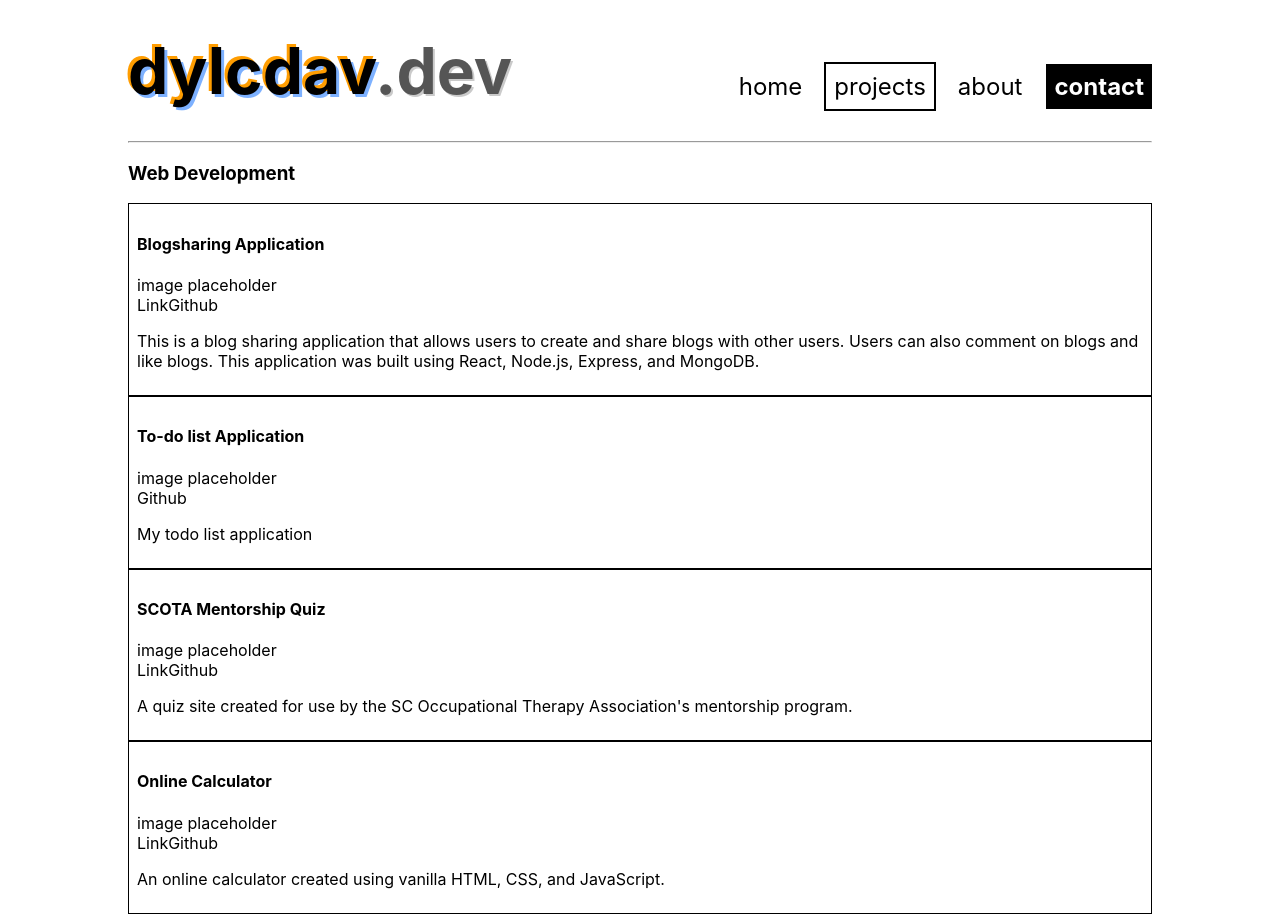
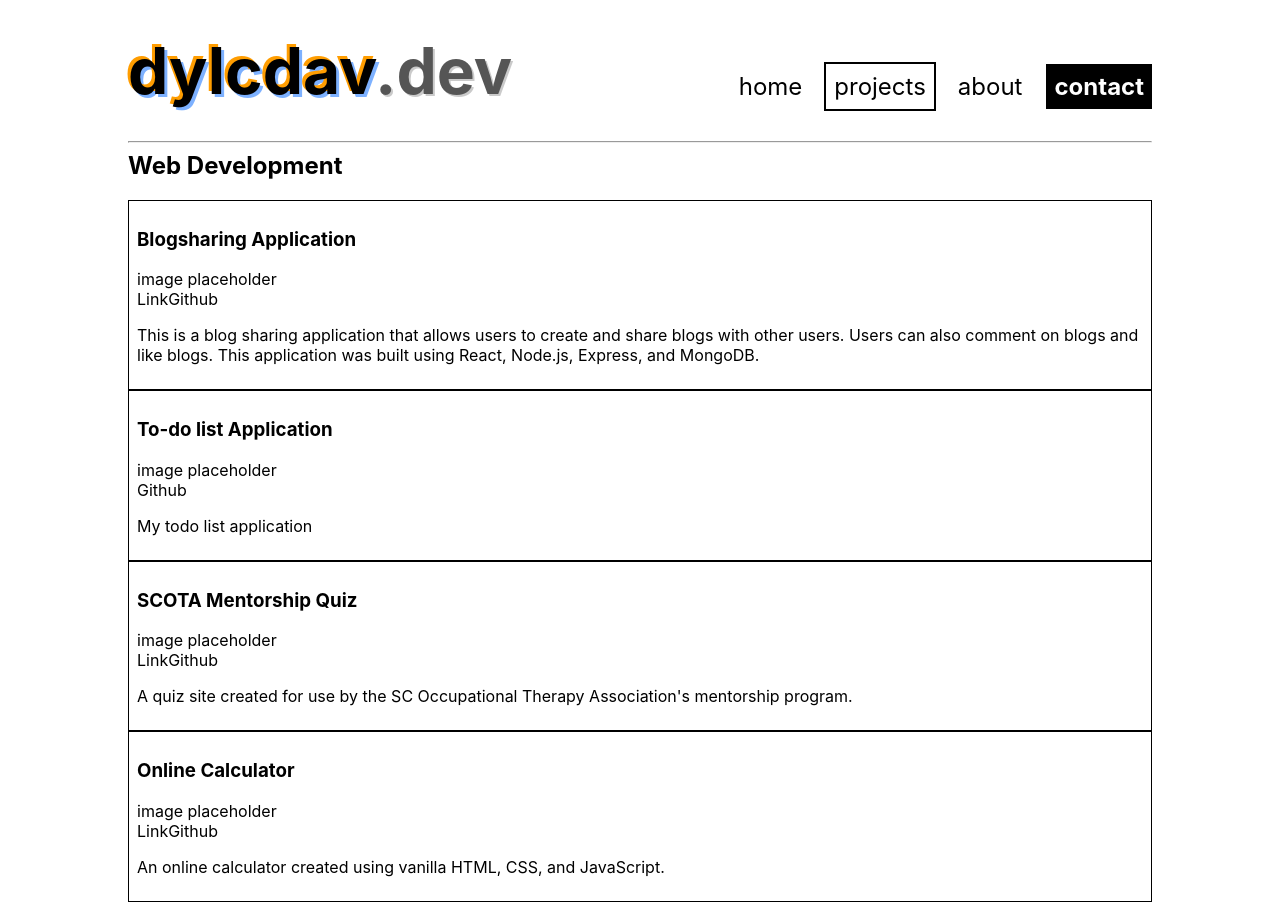
Before and after one commit to dylancdavis/portfolio-site, a React (Create React App) app: page /projects in a window 1280 px wide. Built offline with nearby package versions, Linux system fonts and the light colour scheme.

Commit message:
Adjust heading levels

```diff
--- a/src/components/ProjectItem.js
+++ b/src/components/ProjectItem.js
@@ -4,7 +4,7 @@ const ProjectItem = ({ name, image, website, github, description }) => {
       class="project-item"
       style={{ border: "1px solid black", padding: "8px" }}
     >
-      <h4>{name}</h4>
+      <h3>{name}</h3>
       <div class="project-image">{image}</div>
       {website && <a href={website}>Link</a>}
       <a href={github}>Github</a>
--- a/src/components/ProjectsPage.js
+++ b/src/components/ProjectsPage.js
@@ -4,7 +4,7 @@ const ProjectsPage = () => {
   return (
     <>
       <section>
-        <h3>Web Development</h3>
+        <h2>Web Development</h2>
         <div class="project-container">
           <ProjectItem
             name="Blogsharing Application"
```
